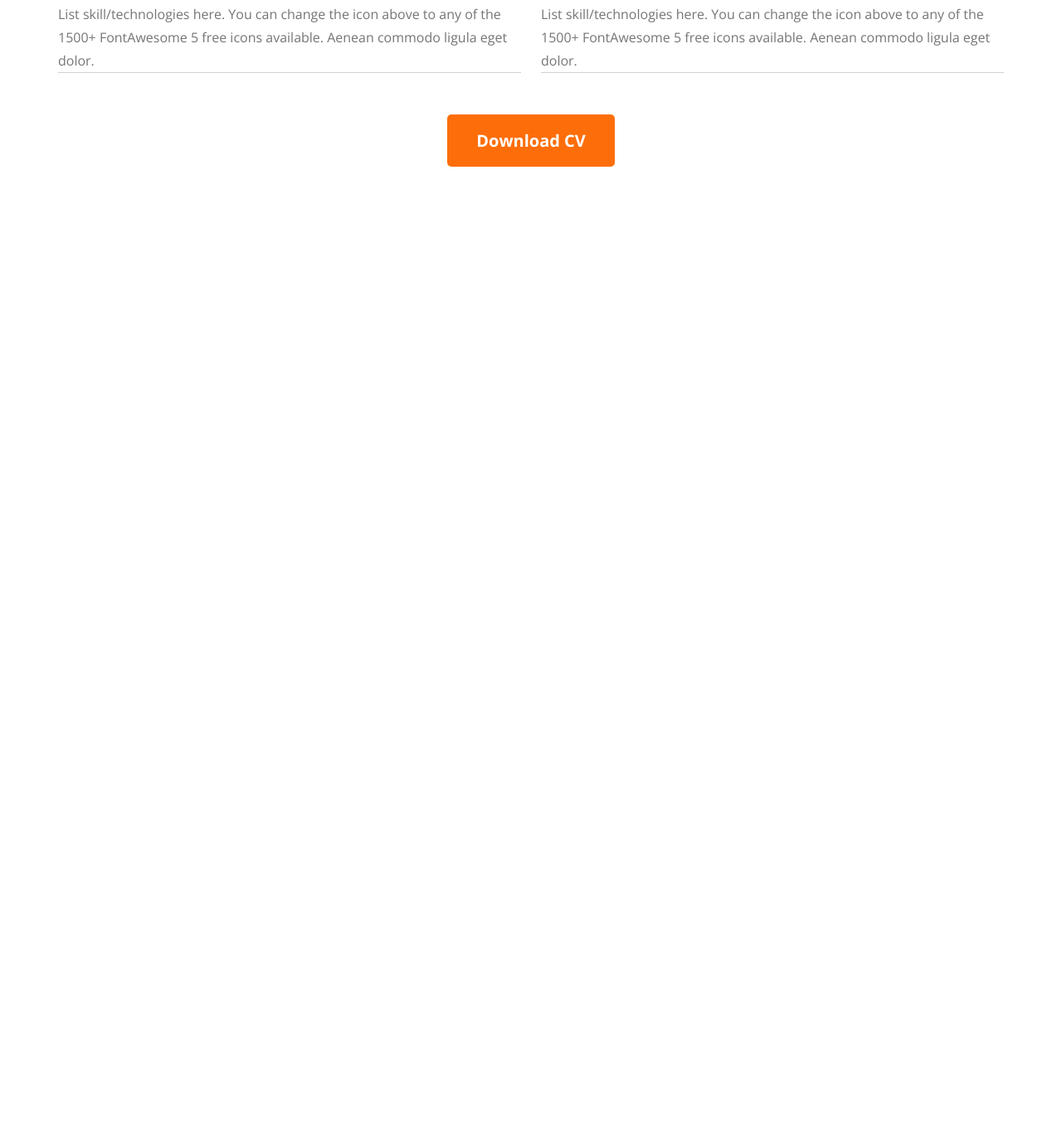
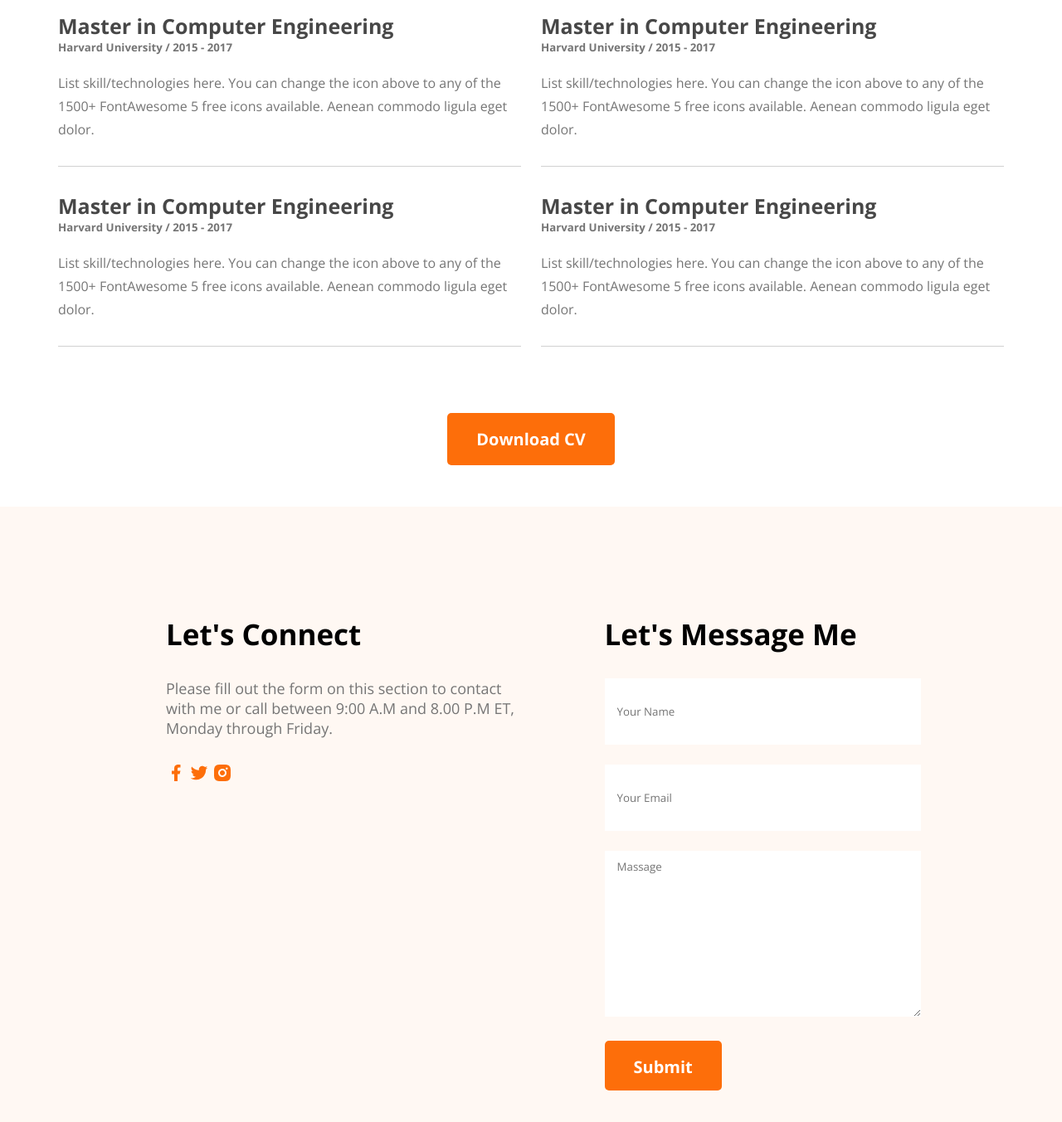
Before and after one commit to pwRamim/developer-portfolio, a plain HTML site: page index.html in a window 1280 px wide. Shown: the part 2697-4050 px from the top of the page at 83% size. Before the commit the page ends 2898 px from the top, so only its background shows below. Drawn offline with nearby package versions, Linux system fonts and the light colour scheme.

Commit message:
add contact

```diff
--- a/index.html
+++ b/index.html
@@ -136,7 +136,30 @@
                 <button class="btn-primary">Download CV</button>
             </div>
         </section>
-
     </main>
+    <footer class="contact">
+            <div>
+                <h3 class="section-title">Let's Connect</h3>
+                <p class="section-description" style="text-align: left;">Please fill out the form on this section to contact with me or call between 9:00 A.M and 8.00 P.M ET, Monday through Friday.</p>
+                <a href="">
+                    <img src="images/icons/facebook.png" alt="">
+                </a>
+                <a href="">
+                    <img src="images/icons/twitter.png" alt="">
+                </a>
+                <a href="">
+                    <img src="images/icons/insta.png" alt="">
+                </a>
+            </div>
+            <div>
+                <h3 class="section-title">Let's Message Me</h3>
+                <form action="">
+                    <input type="text" name="" id="" placeholder="Your Name">
+                    <input type="email" name="" id="" placeholder="Your Email">
+                    <textarea name="" id="" cols="30" rows="10" placeholder="Massage"></textarea>
+                    <input class="btn-primary" type="submit"  value="Submit">
+                </form>
+            </div>
+    </footer>
 </body>
 </html>
--- a/style/styles.css
+++ b/style/styles.css
@@ -132,9 +132,9 @@ section{
 }
 
 /* what i do section style */
-/* .what-i-do{
-    text-align: center;
-} */
+.what-i-do{
+    margin-bottom: 160px;
+}
 .do-section-description{
     padding: 0 140px;
     text-align: center;
@@ -171,6 +171,7 @@ padding: 36px;
 .resume-container{
     display: flex;
     gap: 24px;
+    margin-top: 100px;
 }
 .resume-main-title{
     color: #474747;
@@ -180,7 +181,9 @@ margin-bottom: 30px;
 }
 .resume-title .title{
     font-weight: 700;
-font-size: 25px;
+    font-size: 25px;
+    color: #474747;
+
 }
 .resume-title .sub-title{
     color: #757575;
@@ -189,13 +192,39 @@ font-size: 25px;
 .resume-title .description{
     color: #757575;
     font-weight: 400;
-font-size: 16px;
-line-height: 28px;
+    font-size: 16px;
+    line-height: 28px;
+    margin-bottom: 30px;
 }
 .resume-title{
     border-bottom: 1px solid #D1D1D1;
+    margin-bottom: 30px;
 }
 .btn-download{
     text-align: center;
     margin-top: 50px;
 }
+
+/* contuct footer style */
+.contact{
+    display: flex;
+    gap: 100px;
+    background-color: #FFF8F3;
+    padding:130px 200px;
+    margin-top: 50px;
+}
+.contact .section-title{
+    text-align: left;
+}
+.contact input[type="text"],input[type="email"], textarea{
+    margin-bottom: 24px;
+    border:none;
+    width: 100%;
+    padding: 10px 15px;
+}
+input{
+    height: 60px;
+}
+.contact a{
+    text-decoration: none;
+}
```
